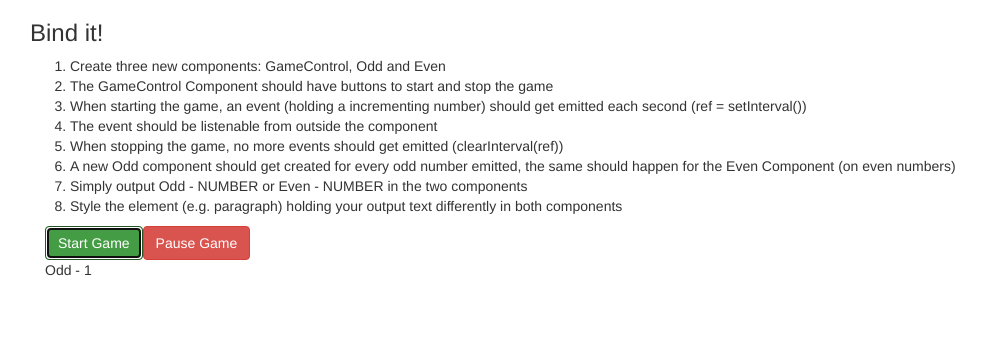
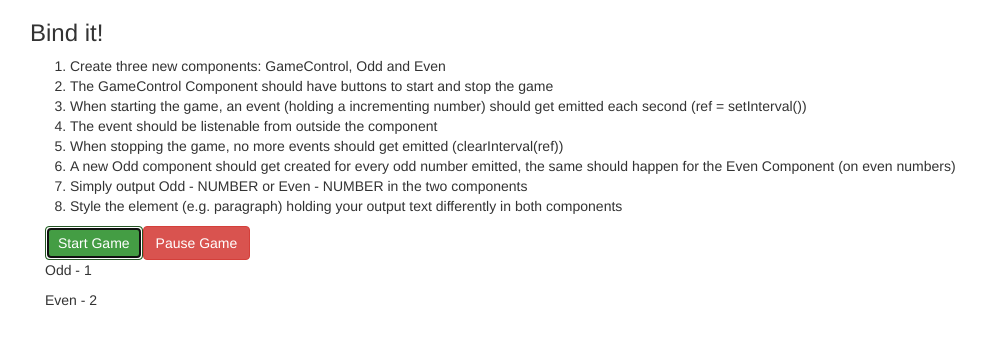
Before and after one commit to galaxyuliana/cmp-databinding-assignment-start, an Angular app: page / in a window 1280 px wide. Both pictures are taken after a click on the button "Start Game". Shown: the top 344 px of the page, without its empty margins (40-1026 px from the left). Built offline with nearby package versions, Linux system fonts and the light colour scheme.

Commit message:
Implemented even component

```diff
--- a/src/app/app.component.html
+++ b/src/app/app.component.html
@@ -22,6 +22,7 @@
   <div clas="row">
     <div class="col-xs-12">
       <app-odd *ngFor="let oddNumber of oddNumbers" [number]="oddNumber"></app-odd>
+      <app-even *ngFor="let evenNumber of evenNumbers" [number]="evenNumber"></app-even>
     </div>
   </div>
 </div>
--- a/src/app/even/even.component.html
+++ b/src/app/even/even.component.html
@@ -1 +1 @@
-<p>even works!</p>
+<p>Even - {{ number }}</p>
--- a/src/app/even/even.component.ts
+++ b/src/app/even/even.component.ts
@@ -1,4 +1,4 @@
-import { Component, OnInit } from '@angular/core';
+import { Component, Input, OnInit } from '@angular/core';
 
 @Component({
   selector: 'app-even',
@@ -6,6 +6,7 @@ import { Component, OnInit } from '@angular/core';
   styleUrls: ['./even.component.css']
 })
 export class EvenComponent implements OnInit {
+  @Input() number: number;
 
   constructor() { }
 
```
Also changed, not shown: src/app/odd/odd.component.html (line endings or trailing spaces).
